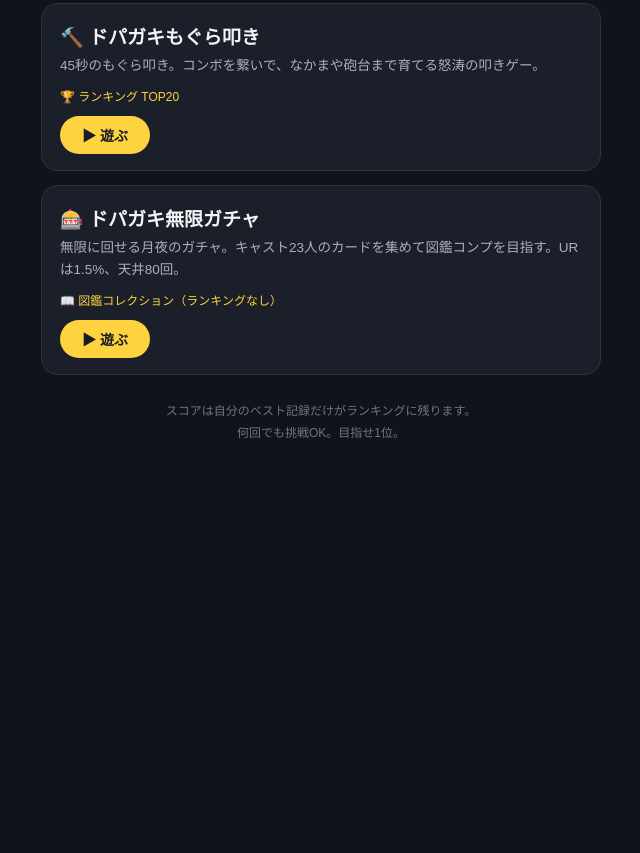
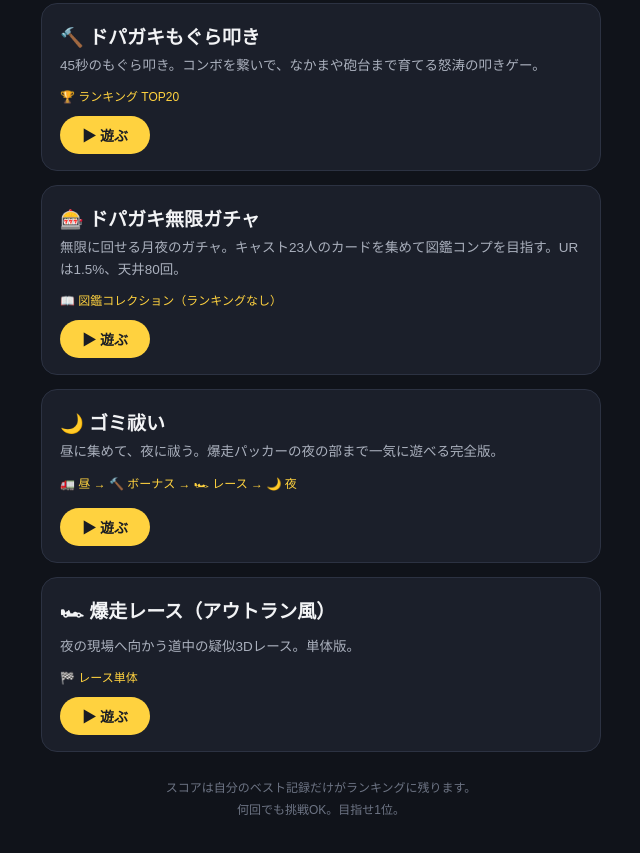
Before and after one commit to kuriipod-tech/kuriipod-tech.github.io, a plain HTML site: page index.html in a window 1280 px wide. Shown: the part 551-1404 px from the top of the page, without its empty margins (319-959 px from the left). Before the commit the page ends 1044 px from the top, so only its background shows below. Drawn offline with Linux system fonts and the light colour scheme.

Commit message:
Add files via upload

```diff
--- a/index.html
+++ b/index.html
@@ -52,6 +52,20 @@
     <span class="play">▶ 遊ぶ</span>
   </a>
 
+  <a class="card" href="https://kuriipod-tech.github.io/gomibarai/">
+    <div class="ttl">🌙 ゴミ祓い</div>
+    <p class="desc">昼に集めて、夜に祓う。爆走パッカーの夜の部まで一気に遊べる完全版。</p>
+    <div class="meta">🚛 昼 → 🔨 ボーナス → 🏎 レース → 🌙 夜</div>
+    <span class="play">▶ 遊ぶ</span>
+  </a>
+
+  <a class="card" href="https://kuriipod-tech.github.io/outrun/">
+    <div class="ttl">🏎 爆走レース（アウトラン風）</div>
+    <p class="desc">夜の現場へ向かう道中の疑似3Dレース。単体版。</p>
+    <div class="meta">🏁 レース単体</div>
+    <span class="play">▶ 遊ぶ</span>
+  </a>
+
   <p class="foot">スコアは自分のベスト記録だけがランキングに残ります。<br>何回でも挑戦OK。目指せ1位。</p>
 </div>
 </body>
```
